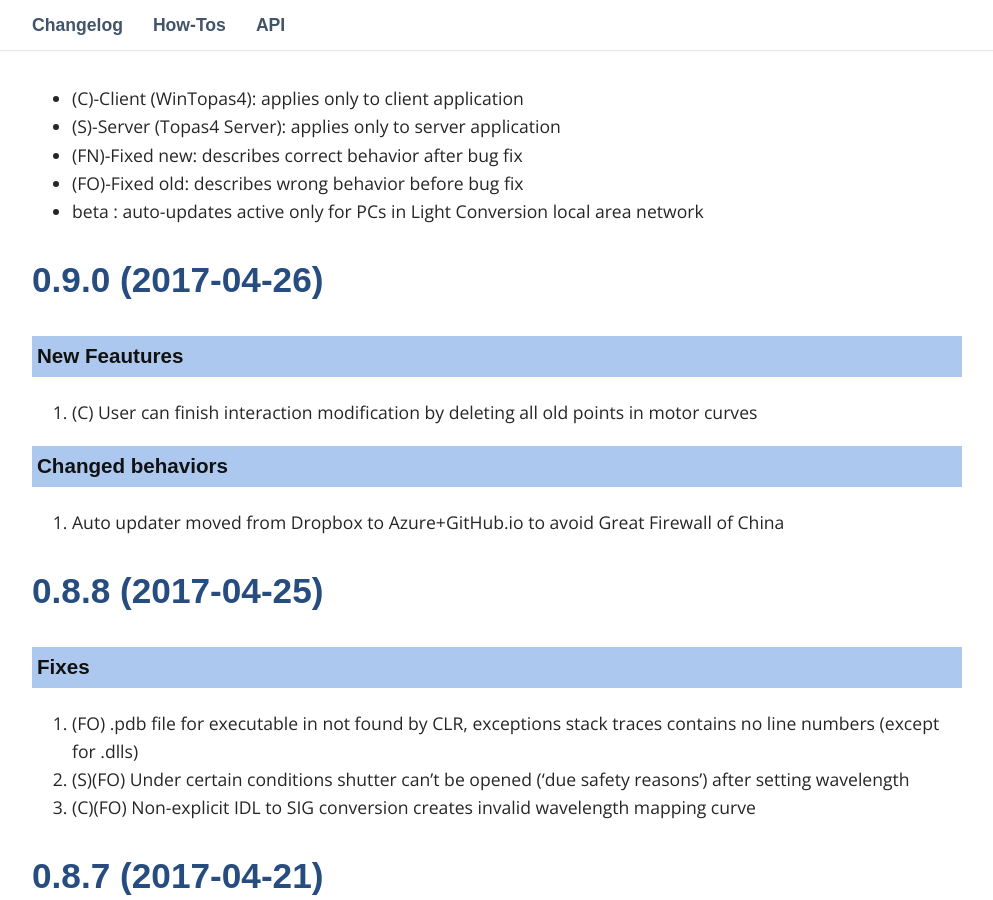
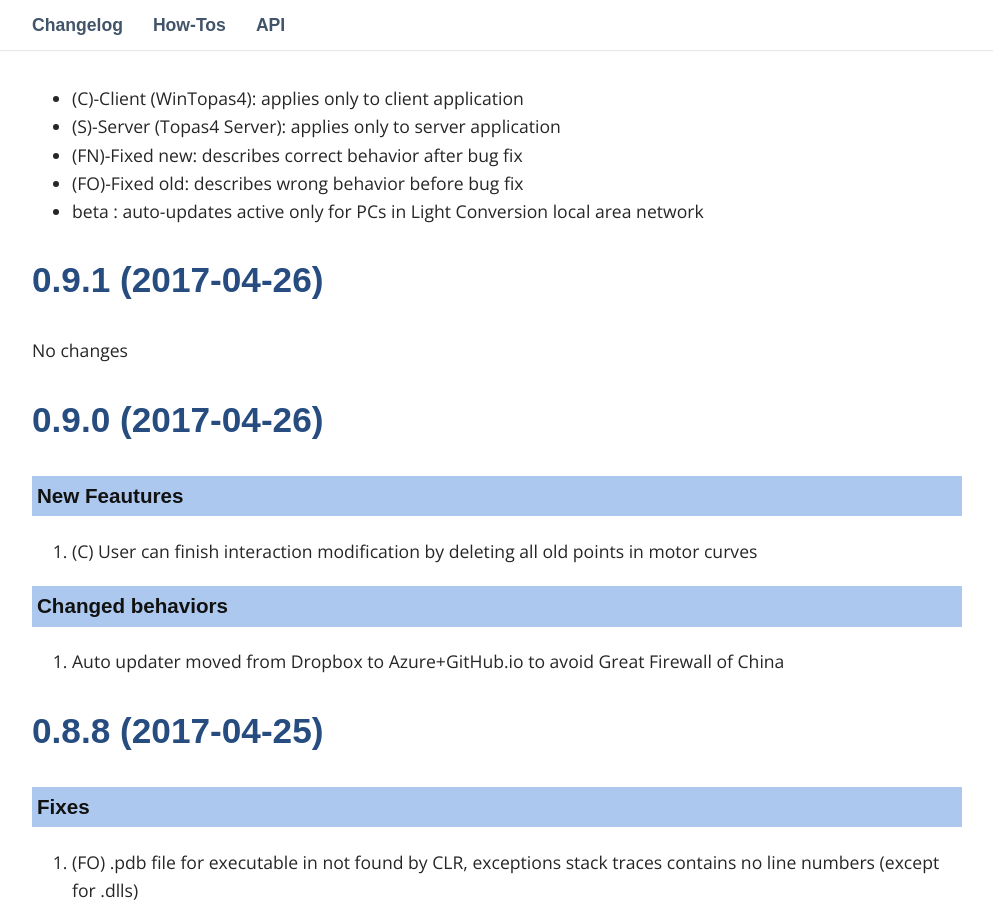
Before and after one commit to DomasM/Topas4InfoTemp00, a Jekyll site: the page built from _pages/03_changelog.md, in a window 1280 px wide and 900 px high, scrolled down 469 px. Shown: the whole window, without its empty margins (143-1136 px from the left). Built offline with Jekyll 4.4.1, drawn with Linux system fonts in a browser that asks for light colours; some web fonts are replaced; comment, search, counter and statistics services are not loaded.

Commit message:
0.9.1 release

```diff
--- a/_pages/03_changelog.md
+++ b/_pages/03_changelog.md
@@ -17,6 +17,9 @@ permalink: /changelog/
 * (FO)-Fixed old: describes wrong behavior before bug fix
 * beta : auto-updates active only for PCs in Light Conversion local area network
 
+## 0.9.1 (2017-04-26)
+
+No changes
 
 
 ## 0.9.0 (2017-04-26)
```
